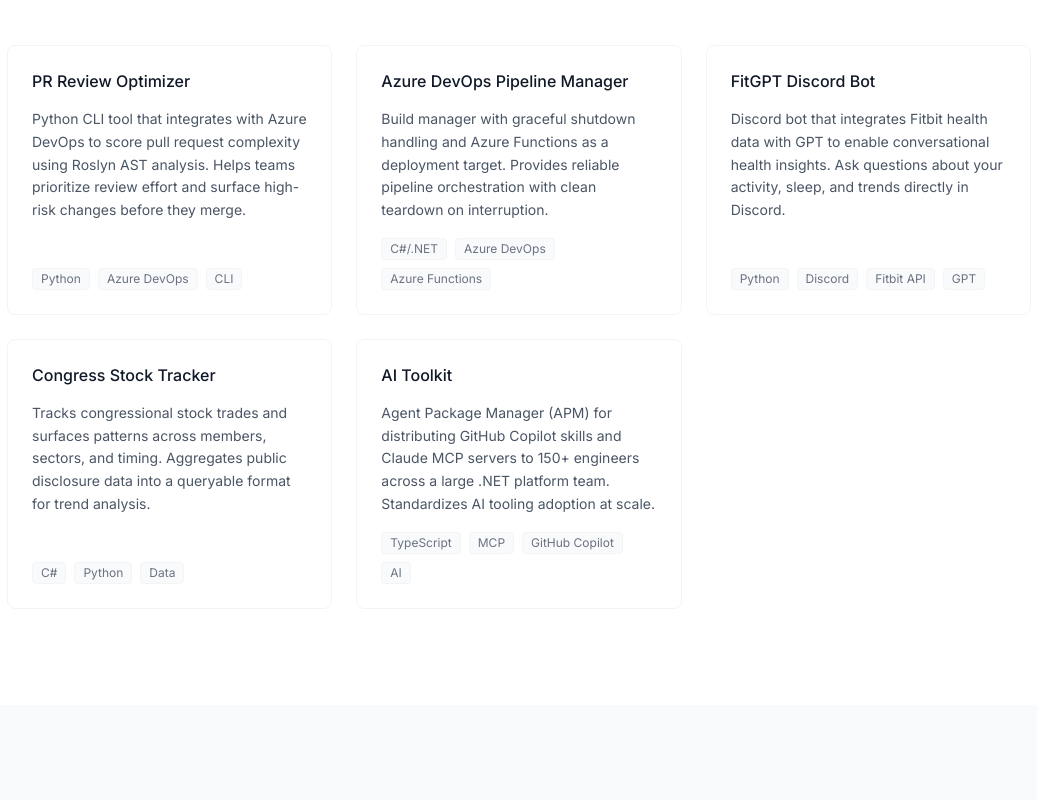
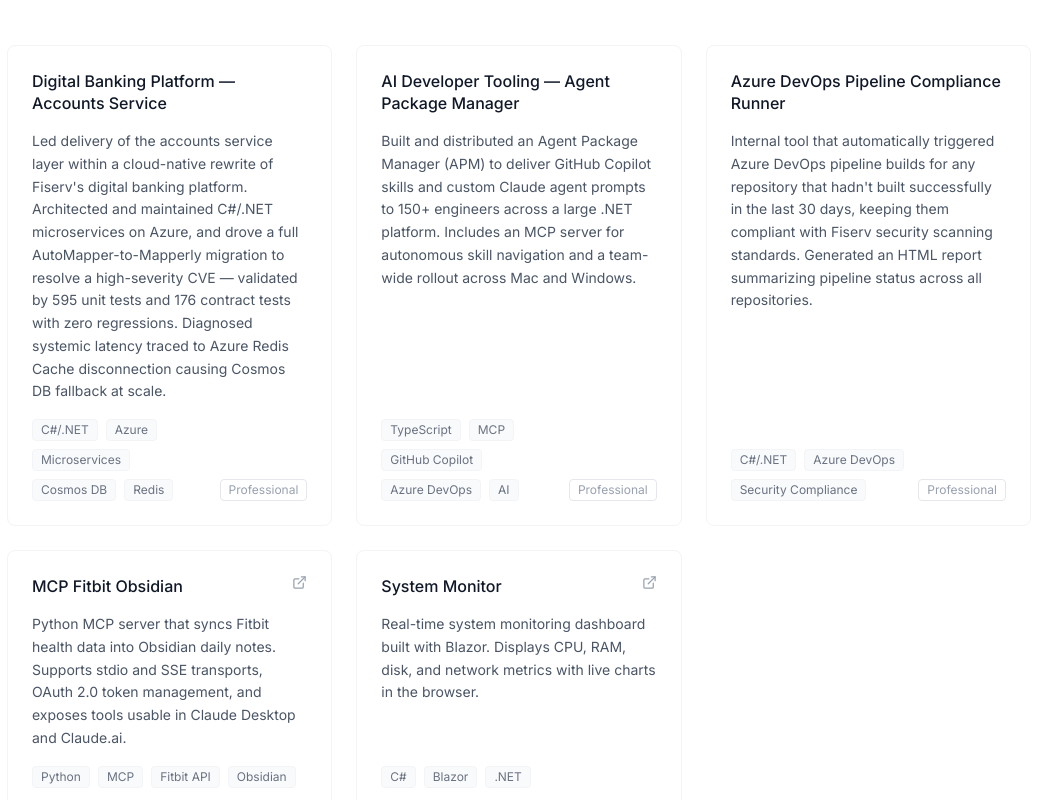
Before and after one commit to mwalczyk81/personal-site, a React (Vite) app: page / in a window 1280 px wide. Shown: the part 1740-2540 px from the top of the page, without its empty margins (121-1158 px from the left). Built offline with nearby package versions, Linux system fonts and the light colour scheme.

Commit message:
feat: Update project data structure to include project type and enhance project display logic

```diff
--- a/src/components/sections/Projects.tsx
+++ b/src/components/sections/Projects.tsx
@@ -23,7 +23,8 @@
                 <h3 className="text-base font-medium text-gray-900 dark:text-slate-100 leading-snug">
                   {project.title}
                 </h3>
-                {project.url && (
+                {/* Only open-source projects get an external link icon */}
+                {project.type === 'open-source' && project.url && (
                   <a
                     href={project.url}
                     target="_blank"
@@ -40,6 +41,7 @@
                 {project.description}
               </p>
 
+              <div className="flex items-end justify-between gap-3">
                 {project.tags.length > 0 && (
                   <ul className="flex flex-wrap gap-2" role="list">
                     {project.tags.map((tag) => (
@@ -52,6 +54,14 @@
                     ))}
                   </ul>
                 )}
+
+                {/* Professional badge — signals no public link is available */}
+                {project.type === 'professional' && (
+                  <span className="shrink-0 text-xs text-gray-400 dark:text-slate-500 border border-gray-200 dark:border-slate-700 rounded px-2 py-0.5 whitespace-nowrap">
+                    Professional
+                  </span>
+                )}
+              </div>
             </div>
           ))}
         </div>
--- a/src/data/projects.ts
+++ b/src/data/projects.ts
@@ -2,39 +2,46 @@
 
 const projects: Project[] = [
   {
-    id: 'pr-review-optimizer',
-    title: 'PR Review Optimizer',
+    id: 'digital-banking-accounts',
+    title: 'Digital Banking Platform — Accounts Service',
+    type: 'professional',
     description:
-      'Python CLI tool that integrates with Azure DevOps to score pull request complexity using Roslyn AST analysis. Helps teams prioritize review effort and surface high-risk changes before they merge.',
-    tags: ['Python', 'Azure DevOps', 'CLI'],
+      "Led delivery of the accounts service layer within a cloud-native rewrite of Fiserv's digital banking platform. Architected and maintained C#/.NET microservices on Azure, and drove a full AutoMapper-to-Mapperly migration to resolve a high-severity CVE — validated by 595 unit tests and 176 contract tests with zero regressions. Diagnosed systemic latency traced to Azure Redis Cache disconnection causing Cosmos DB fallback at scale.",
+    tags: ['C#/.NET', 'Azure', 'Microservices', 'Cosmos DB', 'Redis'],
   },
   {
-    id: 'ado-pipeline-manager',
-    title: 'Azure DevOps Pipeline Manager',
+    id: 'ai-developer-tooling',
+    title: 'AI Developer Tooling — Agent Package Manager',
+    type: 'professional',
     description:
-      'Build manager with graceful shutdown handling and Azure Functions as a deployment target. Provides reliable pipeline orchestration with clean teardown on interruption.',
-    tags: ['C#/.NET', 'Azure DevOps', 'Azure Functions'],
+      'Built and distributed an Agent Package Manager (APM) to deliver GitHub Copilot skills and custom Claude agent prompts to 150+ engineers across a large .NET platform. Includes an MCP server for autonomous skill navigation and a team-wide rollout across Mac and Windows.',
+    tags: ['TypeScript', 'MCP', 'GitHub Copilot', 'Azure DevOps', 'AI'],
   },
   {
-    id: 'fitgpt-discord-bot',
-    title: 'FitGPT Discord Bot',
+    id: 'ado-compliance-runner',
+    title: 'Azure DevOps Pipeline Compliance Runner',
+    type: 'professional',
     description:
-      'Discord bot that integrates Fitbit health data with GPT to enable conversational health insights. Ask questions about your activity, sleep, and trends directly in Discord.',
-    tags: ['Python', 'Discord', 'Fitbit API', 'GPT'],
+      "Internal tool that automatically triggered Azure DevOps pipeline builds for any repository that hadn't built successfully in the last 30 days, keeping them compliant with Fiserv security scanning standards. Generated an HTML report summarizing pipeline status across all repositories.",
+    tags: ['C#/.NET', 'Azure DevOps', 'Security Compliance'],
   },
   {
-    id: 'congress-stock-tracker',
-    title: 'Congress Stock Tracker',
+    id: 'mcp-fitbit-obsidian',
+    title: 'MCP Fitbit Obsidian',
+    type: 'open-source',
     description:
-      'Tracks congressional stock trades and surfaces patterns across members, sectors, and timing. Aggregates public disclosure data into a queryable format for trend analysis.',
-    tags: ['C#', 'Python', 'Data'],
+      'Python MCP server that syncs Fitbit health data into Obsidian daily notes. Supports stdio and SSE transports, OAuth 2.0 token management, and exposes tools usable in Claude Desktop and Claude.ai.',
+    tags: ['Python', 'MCP', 'Fitbit API', 'Obsidian'],
+    url: 'https://github.com/mwalczyk81/mcp-fitbit-obsidian',
   },
   {
-    id: 'ai-toolkit',
-    title: 'AI Toolkit',
+    id: 'system-monitor',
+    title: 'System Monitor',
+    type: 'open-source',
     description:
-      'Agent Package Manager (APM) for distributing GitHub Copilot skills and Claude MCP servers to 150+ engineers across a large .NET platform team. Standardizes AI tooling adoption at scale.',
-    tags: ['TypeScript', 'MCP', 'GitHub Copilot', 'AI'],
+      'Real-time system monitoring dashboard built with Blazor. Displays CPU, RAM, disk, and network metrics with live charts in the browser.',
+    tags: ['C#', 'Blazor', '.NET'],
+    url: 'https://github.com/mwalczyk81/system-monitor',
   },
 ]
 
--- a/src/types/index.ts
+++ b/src/types/index.ts
@@ -35,6 +35,7 @@
   url?: string;
   tags: string[];
   featured?: boolean;
+  type: 'open-source' | 'professional';
 }
 
 // Contact form
```
Lines whose indentation alone changed are shown as unchanged.
